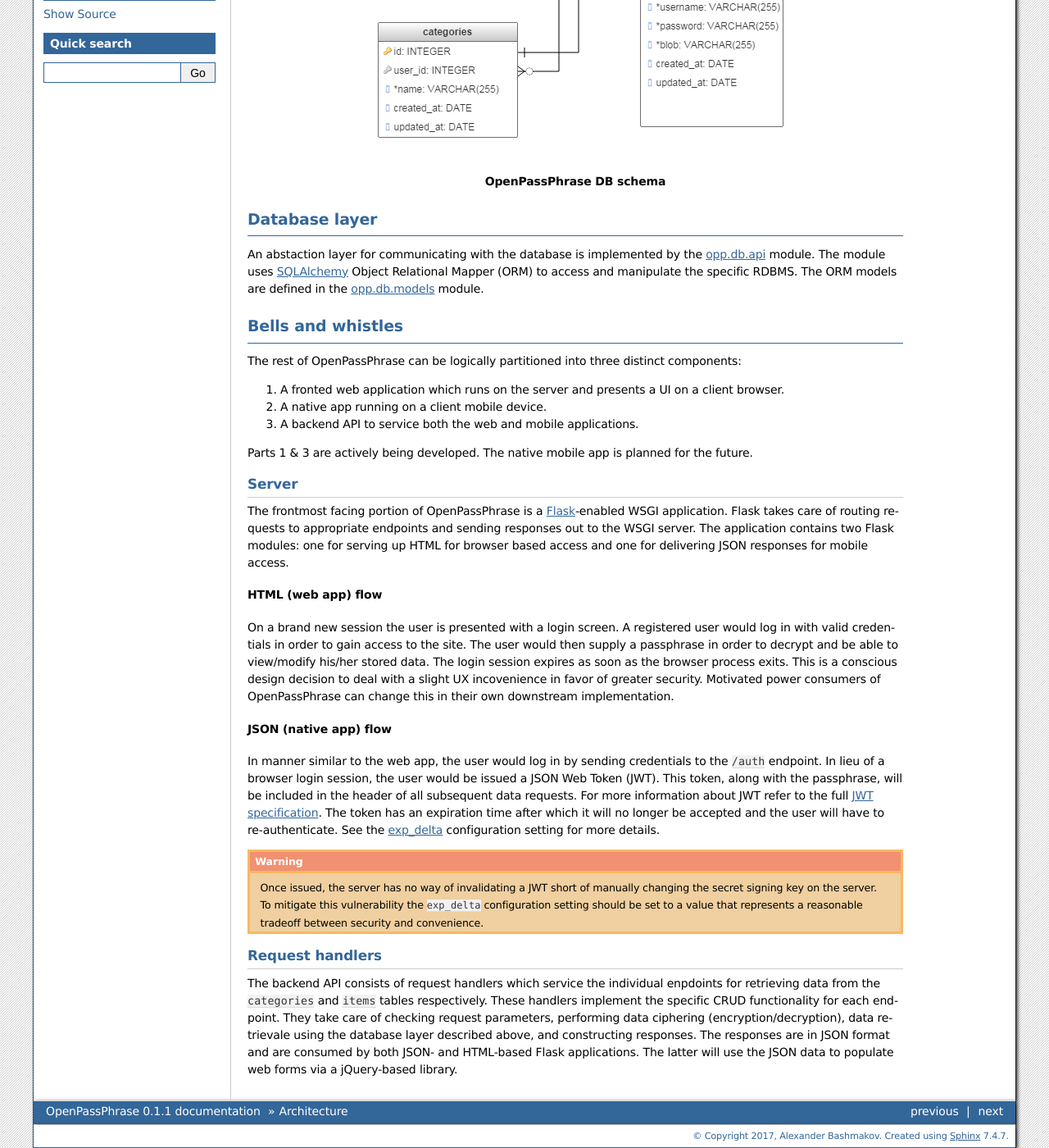
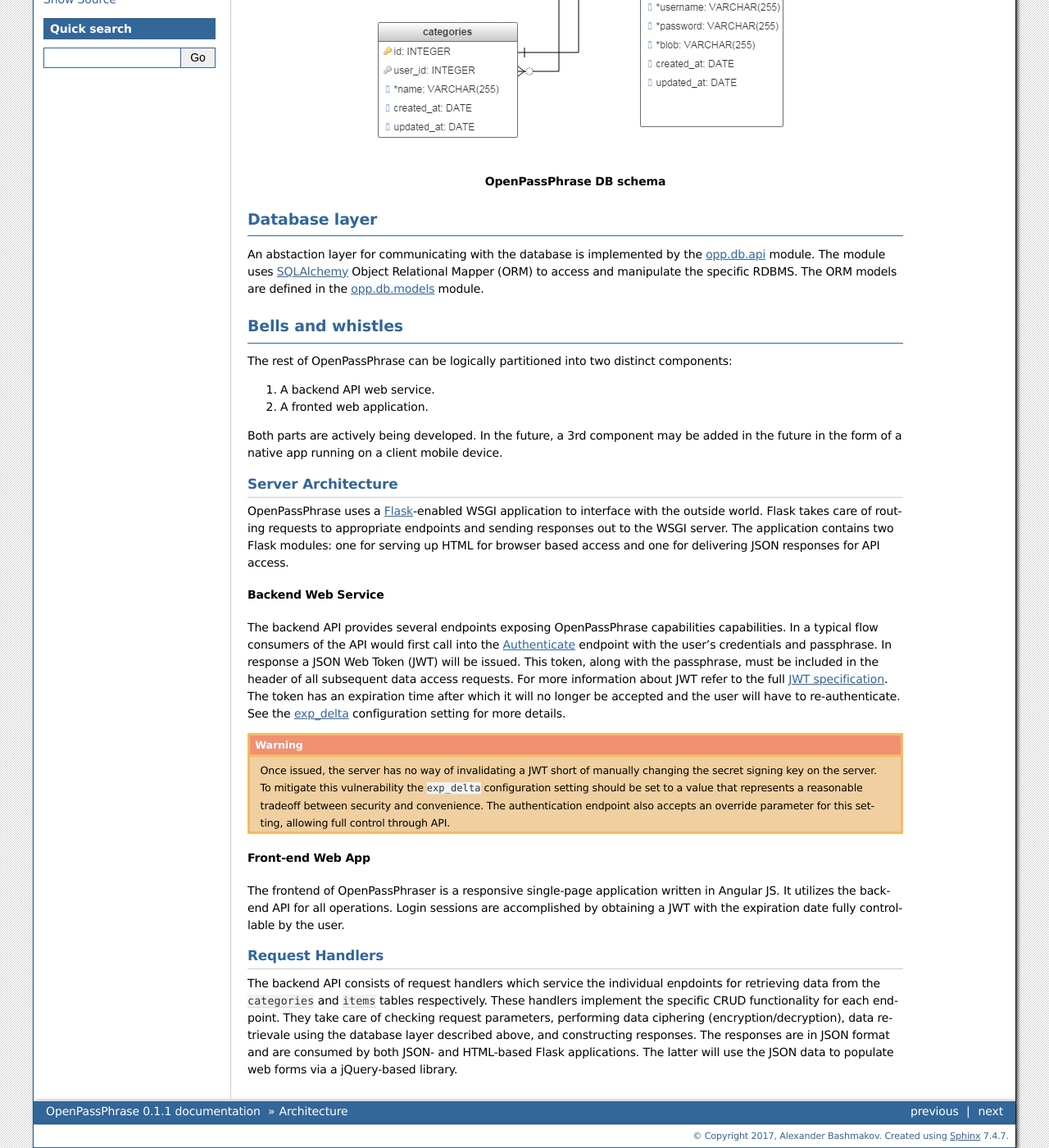
Before and after one commit to openpassphrase/opp, a Sphinx documentation site: the page built from docs/source/architecture.rst, in a window 1280 px wide and 1400 px high, scrolled down 412 px. Shown: the whole window at 82% size. Built offline with Sphinx 7.4.7, drawn with Linux system fonts in a browser that asks for light colours; some of the changed text lies outside the part shown.

Commit message:
Docs improvements.

```diff
--- a/docs/source/api_ref.rst
+++ b/docs/source/api_ref.rst
@@ -56,6 +56,8 @@
 Authentication endpoint
 -----------------------
 ``<base_url>/auth``
+
+.. _authenticate:
 
 Authenticate
 ~~~~~~~~~~~~
--- a/docs/source/architecture.rst
+++ b/docs/source/architecture.rst
@@ -50,49 +50,38 @@
 Bells and whistles
 ------------------
 
-The rest of OpenPassPhrase can be logically partitioned into three distinct
+The rest of OpenPassPhrase can be logically partitioned into two distinct
 components:
 
-1. A fronted web application which runs on the server and presents a UI on
-   a client browser.
+1. A backend API web service.
 
-2. A native app running on a client mobile device.
+2. A fronted web application.
 
-3. A backend API to service both the web and mobile applications.
+Both parts are actively being developed. In the future, a 3rd component may
+be added in the future in the form of a native app running on a client mobile
+device.
 
-Parts 1 & 3 are actively being developed. The native mobile app is planned
-for the future.
+Server Architecture
+~~~~~~~~~~~~~~~~~~~
 
-Server
-~~~~~~
-The frontmost facing portion of OpenPassPhrase is a
-`Flask <http://flask.pocoo.org/>`_-enabled WSGI application. Flask takes care
-of routing requests to appropriate endpoints and sending responses out to
-the WSGI server. The application contains two Flask modules: one for serving
-up HTML for browser based access and one for delivering JSON responses for
-mobile access.
+OpenPassPhrase uses a `Flask <http://flask.pocoo.org/>`_-enabled WSGI
+application to interface with the outside world. Flask takes care of
+routing requests to appropriate endpoints and sending responses out to
+the WSGI server. The application contains two Flask modules: one for
+serving up HTML for browser based access and one for delivering JSON
+responses for API access.
 
-HTML (web app) flow
+.. _backend:
+
+Backend Web Service
 +++++++++++++++++++
 
-On a brand new session the user is presented with a login screen. A registered
-user would log in with valid credentials in order to gain access to the site.
-The user would then supply a passphrase in order to decrypt and be able to
-view/modify his/her stored data. The login session expires as soon as the
-browser process exits. This is a conscious design decision to deal with a
-slight UX incovenience in favor of greater security. Motivated power consumers
-of OpenPassPhrase can change this in their own downstream implementation.
-
-.. _jsonflow:
-
-JSON (native app) flow
-++++++++++++++++++++++
-
-In manner similar to the web app, the user would log in by sending credentials
-to the ``/auth`` endpoint. In lieu of a browser login session, the user would
-be issued a JSON Web Token (JWT). This token, along with the passphrase, will
-be included in the header of all subsequent data requests. For more information
-about JWT refer to the full `JWT specification
+The backend API provides several endpoints exposing OpenPassPhrase capabilities
+capabilities. In a typical flow consumers of the API would first call into the
+:ref:`authenticate` endpoint with the user's credentials and passphrase. In
+response a JSON Web Token (JWT) will be issued. This token, along with the
+passphrase, must be included in the header of all subsequent data access
+requests. For more information about JWT refer to the full `JWT specification
 <https://tools.ietf.org/html/rfc7519>`_. The token has an expiration time after
 which it will no longer be accepted and the user will have to re-authenticate.
 See the :ref:`expdelta` configuration setting for more details.
@@ -101,9 +90,18 @@
     of manually changing the secret signing key on the server. To mitigate
     this vulnerability the ``exp_delta`` configuration setting should be
     set to a value that represents a reasonable tradeoff between security
-    and convenience.
+    and convenience. The authentication endpoint also accepts an override
+    parameter for this setting, allowing full control through API.
 
-Request  handlers
+Front-end Web App
++++++++++++++++++
+
+The frontend of OpenPassPhraser is a responsive single-page application
+written in Angular JS. It utilizes the backend API for all operations.
+Login sessions are accomplished by obtaining a JWT with the expiration
+date fully controllable by the user.
+
+Request Handlers
 ~~~~~~~~~~~~~~~~~
 The backend API consists of request handlers which service the individual
 enpdoints for retrieving data from the ``categories`` and ``items`` tables
--- a/docs/source/configuration.rst
+++ b/docs/source/configuration.rst
@@ -76,7 +76,7 @@
     ============    =================================
 
     Used by the web server to encode and decode the signature component of the
-    JSON Web Token (JWT). Refer to the :ref:`jsonflow` section of the
+    JSON Web Token (JWT). Refer to the :ref:`backend` section of the
     architecture documentation for more information about JWT.
 
     This setting is similarly used by the web app UI endpoints to secure the
@@ -105,5 +105,5 @@
     starting from issue time. After expiration, the token will not be
     accepted and users will have to login to generate a new token.
 
-    .. note:: This setting does not affect the web app session expiration.
-        By design, sessions expire immediately upon closing the browser.
+    .. note:: This setting can be overridden for a particular login session
+        via the :ref:`authenticate` API call.
```
